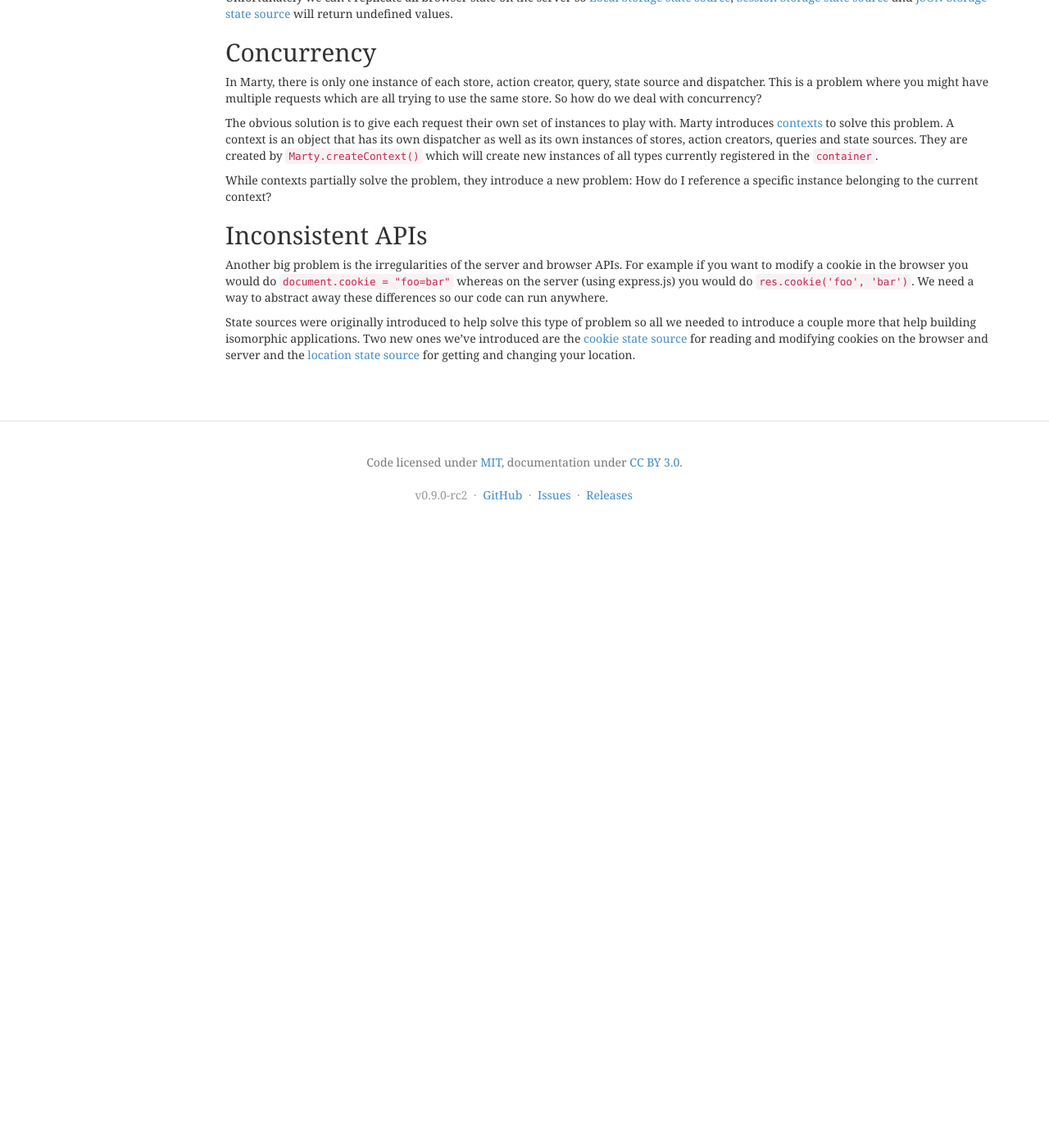
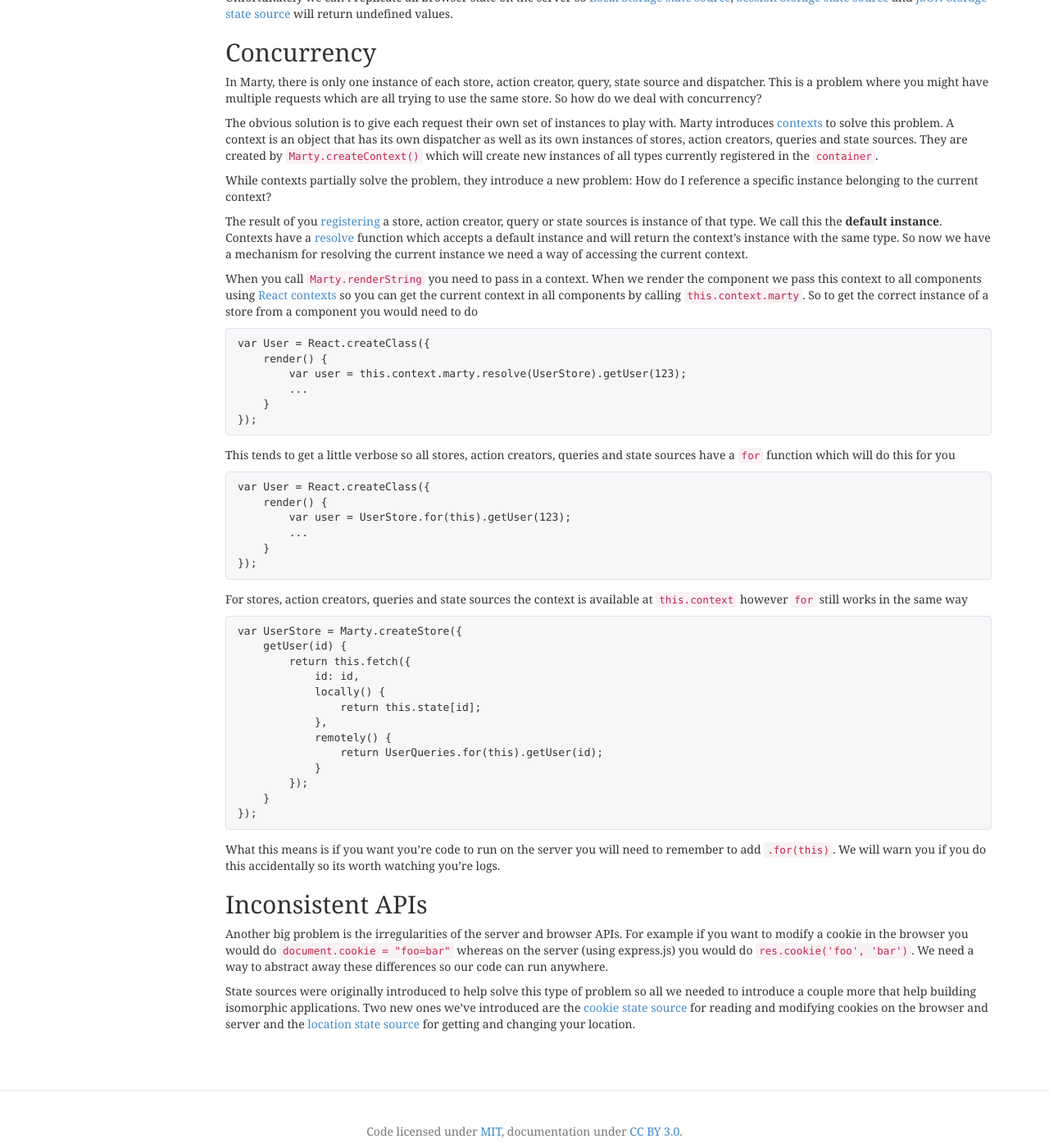
Before and after one commit to alsuper114/marty, a Jekyll site: the page built from docs/_guides/isomorphism/index.md, in a window 1280 px wide and 1400 px high, scrolled down 1774 px. Shown: the whole window at 82% size. Built offline with Jekyll 4.4.1, drawn with Linux system fonts in a browser that asks for light colours; nearby versions of some CDN libraries; Markdown is read by kramdown in place of the engine named in the settings; before the commit the page ends 2438 px from its top, so only the background shows below that.

Commit message:
Add concurrency docs

```diff
--- a/docs/_guides/isomorphism/index.md
+++ b/docs/_guides/isomorphism/index.md
@@ -6,8 +6,6 @@ section: Isomorphism
 ---
 
 When we talk about isomorphism we are referring to a JS applications ability to run either in the browser or on the server (using node.js or io.js on the server). There are number of benefits to this, most prominently speed. The server responds with the full HTML so the users does not have to wait for the JS and data to load before seeing something. However there are a number of challenges you face with building isomorphic applications which Marty helps you solve.
-
-
 
 <h2 id="fetching-state">Fetching state</h2>
 
@@ -35,7 +33,7 @@ var UserStore = Marty.createStore({
             remotely() {
                 return UserQueries.getUser(id);
             }
-        })
+        });
     }
 });
 
@@ -44,7 +42,7 @@ var UserState = Marty.createStateMixin({
     getState() {
         return {
             user: UserStore.getUser(this.props.id)
-        }
+        };
     }
 });
 
@@ -84,7 +82,6 @@ Unfortunately you cannot make the same HTTP requests on the server as you do in
 
 Unfortunately we can't replicate all browser state on the server so [Local Storage state source]({% url /api/state-sources/local-storage.html %}), [Session Storage state source]({% url /api/state-sources/session-storage.html %}) and [JSON Storage state source]({% url /api/state-sources/json-storage.html %}) will return undefined values.
 
-
 <h2 id="concurrency">Concurrency</h2>
 
 In Marty, there is only one instance of each store, action creator, query, state source and dispatcher. This is a problem where you might have multiple requests which are all trying to use the same store. So how do we deal with concurrency?
@@ -93,6 +90,50 @@ The obvious solution is to give each request their own set of instances to play
 
 While contexts partially solve the problem, they introduce a new problem: How do I reference a specific instance belonging to the current context?
 
+The result of you [registering]({% url /api/top-level-api/index.html#register %}) a store, action creator, query or state sources is instance of that type. We call this the **default instance**. Contexts have a [resolve](http://martyjs.org/v/0.9.0-rc2/api/context/index.html#resolve) function which accepts a default instance and will return the context's instance with the same type. So now we have a mechanism for resolving the current instance we need a way of accessing the current context.
+
+When you call ``Marty.renderString`` you need to pass in a context. When we render the component we pass this context to all components using [React contexts](https://www.tildedave.com/2014/11/15/introduction-to-contexts-in-react-js.html) so you can get the current context in all components by calling ``this.context.marty``. So to get the correct instance of a store from a component you would need to do
+
+{% highlight js %}
+var User = React.createClass({
+    render() {
+        var user = this.context.marty.resolve(UserStore).getUser(123);
+        ...
+    }
+});
+{% endhighlight %}
+
+This tends to get a little verbose so all stores, action creators, queries and state sources have a ``for`` function which will do this for you
+
+{% highlight js %}
+var User = React.createClass({
+    render() {
+        var user = UserStore.for(this).getUser(123);
+        ...
+    }
+});
+{% endhighlight %}
+
+For stores, action creators, queries and state sources the context is available at ``this.context`` however ``for`` still works in the same way
+
+{% highlight js %}
+var UserStore = Marty.createStore({
+    getUser(id) {
+        return this.fetch({
+            id: id,
+            locally() {
+                return this.state[id];
+            },
+            remotely() {
+                return UserQueries.for(this).getUser(id);
+            }
+        });
+    }
+});
+{% endhighlight %}
+
+What this means is if you want you're code to run on the server you will need to remember to add ``.for(this)``. We will warn you if you do this accidentally so its worth watching you're logs.
+
 <h2 id="inconsistent-apis">Inconsistent APIs</h2>
 
 Another big problem is the irregularities of the server and browser APIs. For example if you want to modify a cookie in the browser you would do ``document.cookie = "foo=bar"`` whereas on the server (using express.js) you would do ``res.cookie('foo', 'bar')``. We need a way to abstract away these differences so our code can run anywhere.
```
